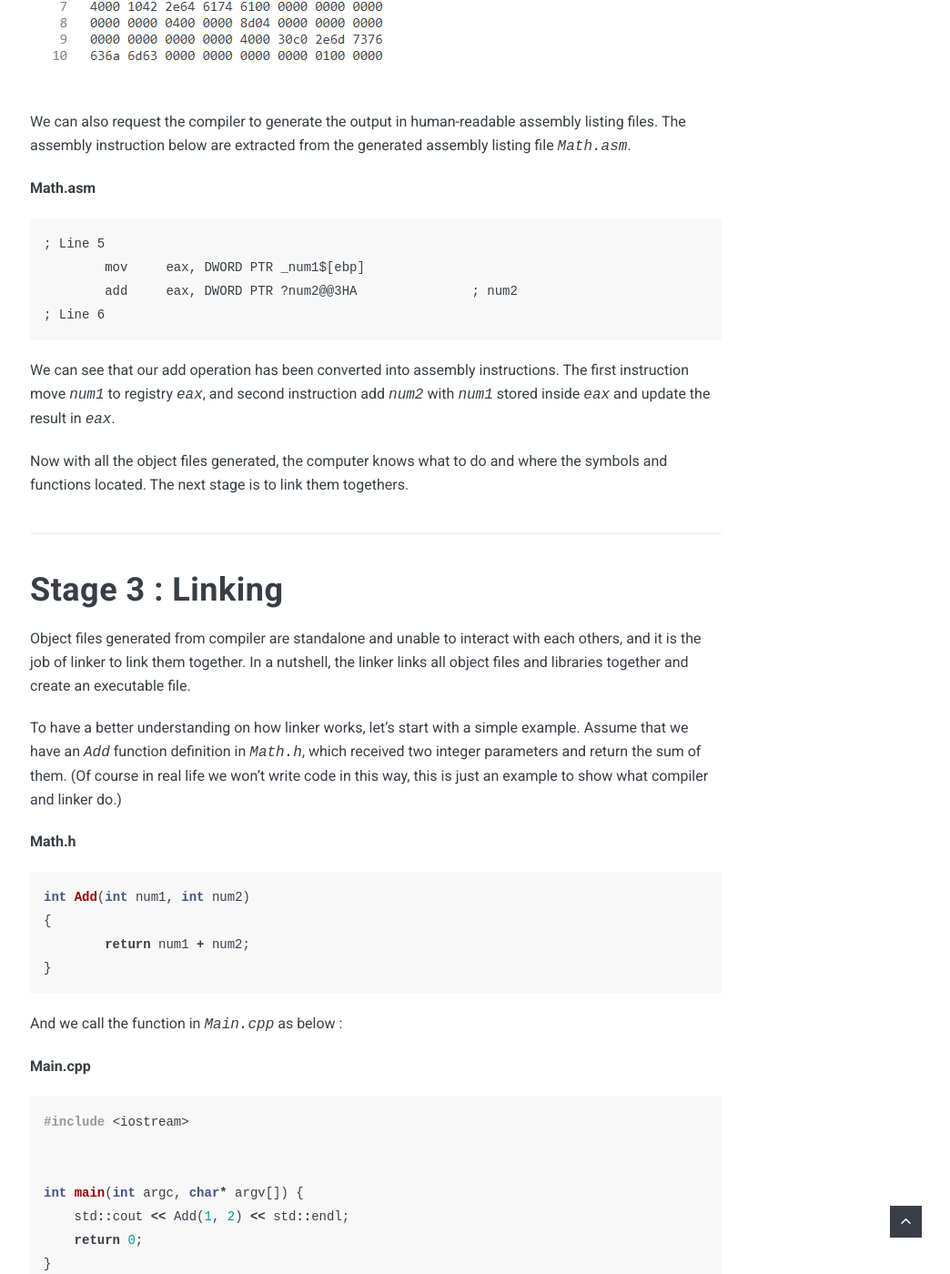
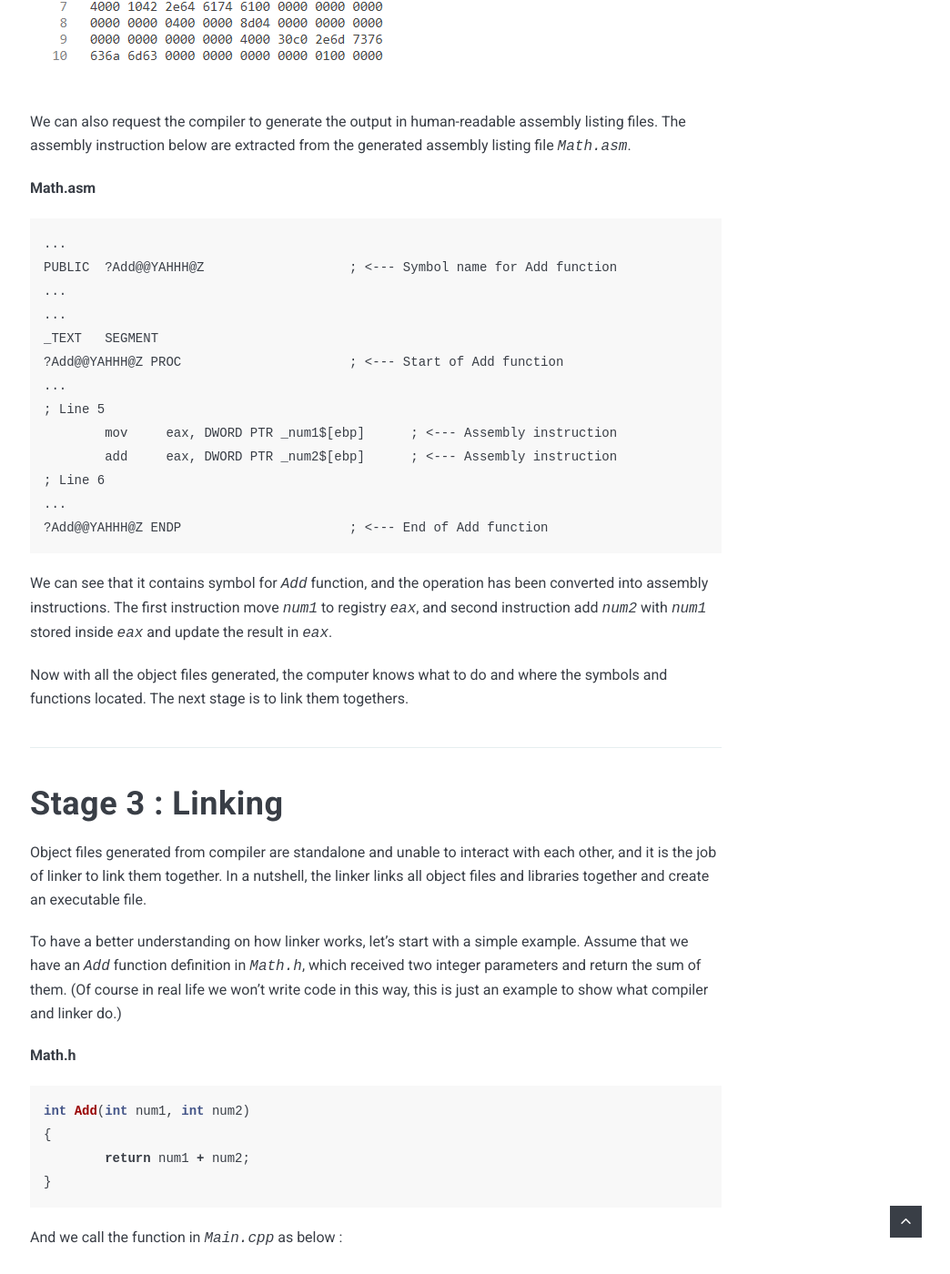
Before and after one commit to wendiiwong/portfolio, a Jekyll site: the page built from _posts/2020-02-20-How-cpp-compiler-works.md, in a window 1280 px wide and 1400 px high, scrolled down 4873 px. Shown: the whole window at 91% size, without its empty margins (227-1271 px from the left). Built offline with Jekyll 4.4.1, drawn with Linux system fonts in a browser that asks for light colours; nearby versions of some CDN libraries; comment, search, counter and statistics services are not loaded; some of the changed text lies outside the part shown.

Commit message:
Update post (how compiler works). Added explanation on symbol.

```diff
--- a/_posts/2020-02-20-How-cpp-compiler-works.md
+++ b/_posts/2020-02-20-How-cpp-compiler-works.md
@@ -100,20 +100,29 @@ We can also request the compiler to generate the output in human-readable assemb
 
 **Math.asm**
 {% highlight assembly %}
+...
+PUBLIC	?Add@@YAHHH@Z                   ; <--- Symbol name for Add function
+...
+...
+_TEXT	SEGMENT
+?Add@@YAHHH@Z PROC                      ; <--- Start of Add function
+...
 ; Line 5
-	mov	eax, DWORD PTR _num1$[ebp]
-	add	eax, DWORD PTR ?num2@@3HA		; num2
+	mov	eax, DWORD PTR _num1$[ebp]      ; <--- Assembly instruction
+	add	eax, DWORD PTR _num2$[ebp]      ; <--- Assembly instruction
 ; Line 6
+...
+?Add@@YAHHH@Z ENDP                      ; <--- End of Add function
 {% endhighlight %}
 
-We can see that our add operation has been converted into assembly instructions. The first instruction move _`num1`_ to registry _`eax`_, and second instruction add _`num2`_ with _`num1`_ stored inside _`eax`_ and update the result in _`eax`_.
+We can see that it contains symbol for _`Add`_ function, and the operation has been converted into assembly instructions. The first instruction move _`num1`_ to registry _`eax`_, and second instruction add _`num2`_ with _`num1`_ stored inside _`eax`_ and update the result in _`eax`_.
 
 Now with all the object files generated, the computer knows what to do and where the symbols and functions located. The next stage is to link them togethers.
 
 ---
 # Stage 3 : Linking
 
-Object files generated from compiler are standalone and unable to interact with each others, and it is the job of linker to link them together. In a nutshell, the linker links all object files and libraries together and create an executable file.
+Object files generated from compiler are standalone and unable to interact with each other, and it is the job of linker to link them together. In a nutshell, the linker links all object files and libraries together and create an executable file.
 
 To have a better understanding on how linker works, let's start with a simple example. Assume that we have an _`Add`_ function definition in _`Math.h`_, which received two integer parameters and return the sum of them. (Of course in real life we won't write code in this way, this is just an example to show what compiler and linker do.)
 
@@ -137,16 +146,15 @@ int main(int argc, char* argv[]) {
 }
 {% endhighlight %}
 
-When we compile the code, noticed that we get an compilation error C3861 telling that _'Add' identifier not found_, because _`Main.cpp`_ has no idea what _`Add`_ is.
+When we compile the code, noticed that we get an compilation error C3861 telling that _'Add' identifier not found_, of course, because _`Main.cpp`_ has no idea what _`Add`_ is.
 ![]({{ site.baseurl }}/images/20200220_how_compiler_works/05.PNG)
 
-One of the way to fix this is to simply copy the function signature into _`Main.cpp`_, to tell the compiler that _`Add`_ is a function received two int parameters and return an int value.
+One of the way to fix this is to simply copy the function signature into _`Main.cpp`_, to tell the compiler that _`Add`_ is a function receives two int parameters and returns an int value.
 
 {% highlight cpp %}
 #include <iostream>
 
 int Add(int num1, int num2);    // <---- Add function signature
-
 int main(int argc, char* argv[]) {
     std::cout << Add(1, 2) << std::endl;
     return 0;
@@ -159,7 +167,7 @@ Now the compilation is succeed.
 Next, let's try to build it.
 ![]({{ site.baseurl }}/images/20200220_how_compiler_works/07.PNG)
 
-Noticed that we get a Linking error LNK2019 telling that we have _unresolved external symbol_, which is our _Add_ function. This happens because the linker doesn't knows where to find the function required, as we only provide function signature. The linker needs to know where the function definition located.
+Noticed that we get a Linking error LNK2019 telling that we have _unresolved external symbol_, named _`?Add@@YAHHH@Z`_ which is our _Add_ function. This result is expected since the linker doesn't knows where to find the function required, as we only provide function signature. The linker needs to know where the function definition located.
 
 Now let's include _`Math.h`_ instead, which contains the function definition, and build again.
 {% highlight cpp %}
```
